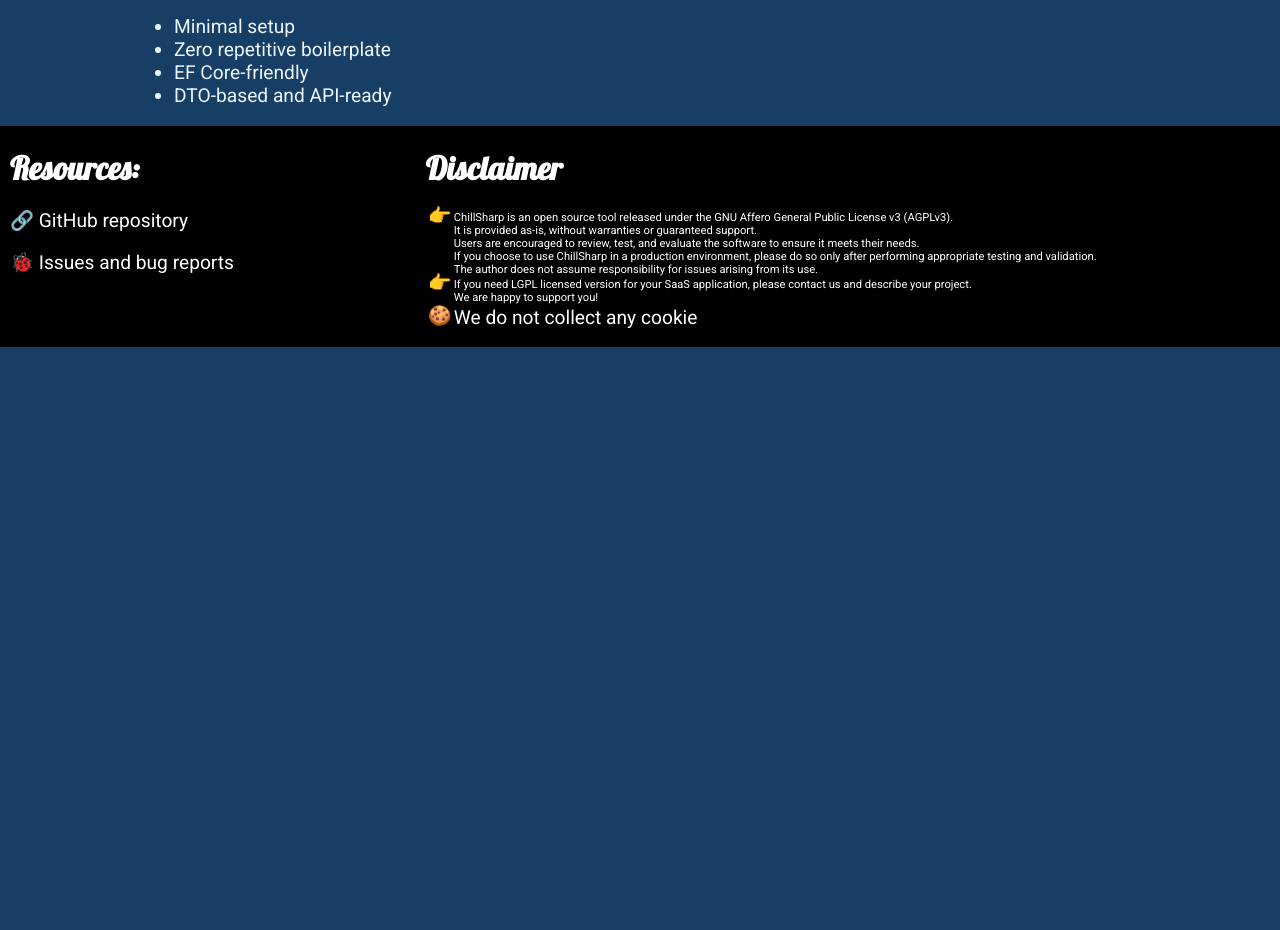
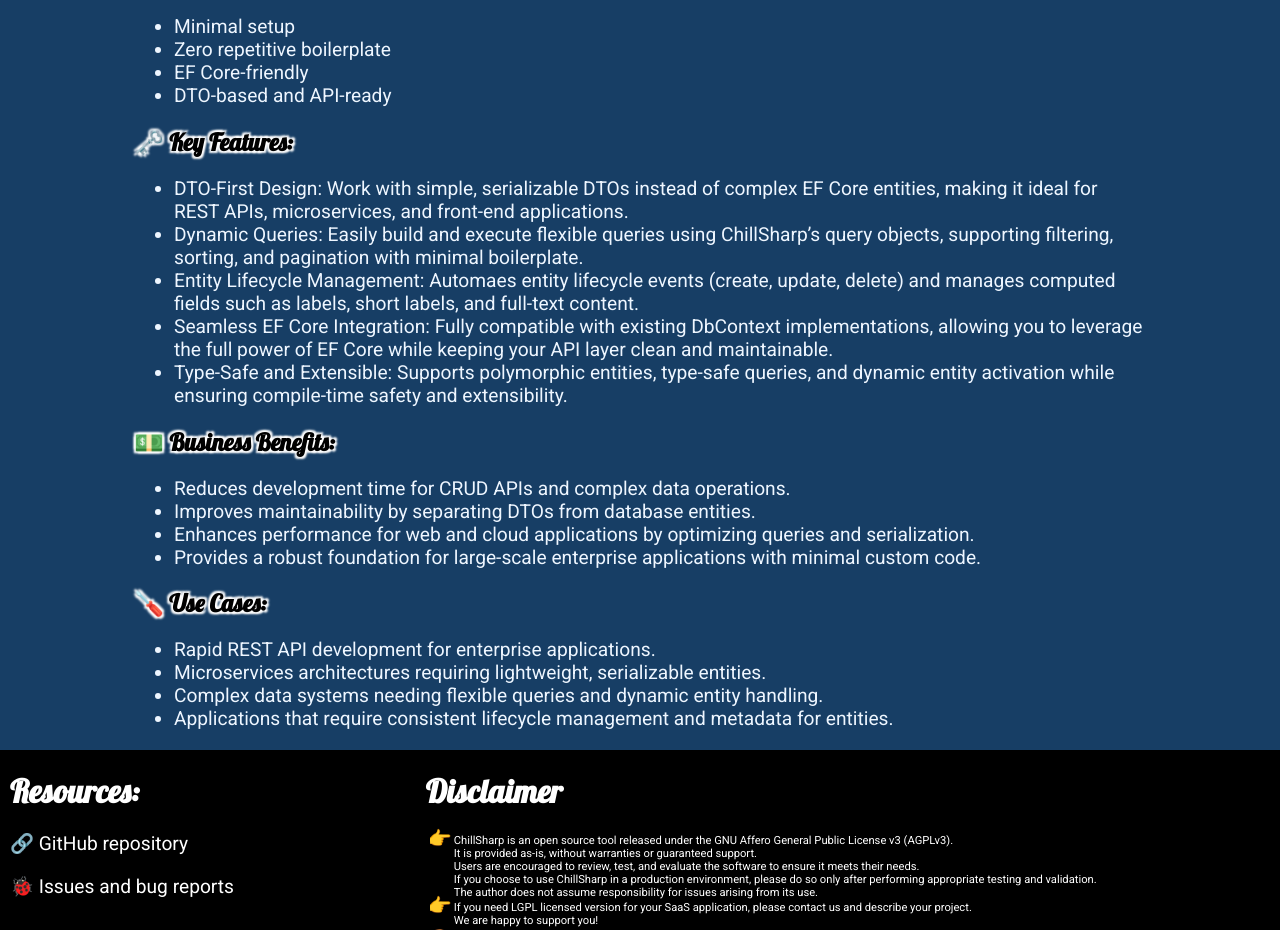
Before and after one commit to e-500/chill-sharp-www, an Angular app: page / in a window 1280 px wide. Shown: the part 1709-2639 px from the top of the page. Before the commit the page ends 2056 px from the top, so only its background shows below. Built offline with nearby package versions, Linux system fonts and the light colour scheme.

Commit message:
Added more info in home page

```diff
--- a/src/app/home/home.component.html
+++ b/src/app/home/home.component.html
@@ -87,6 +87,29 @@
         <li>EF Core-friendly</li>
         <li>DTO-based and API-ready</li>
       </ul>
+
+      <h2>🗝️ Key Features:</h2>
+      <ul>
+        <li>DTO-First Design: Work with simple, serializable DTOs instead of complex EF Core entities, making it ideal for REST APIs, microservices, and front-end applications.</li>
+        <li>Dynamic Queries: Easily build and execute flexible queries using ChillSharp’s query objects, supporting filtering, sorting, and pagination with minimal boilerplate.</li>
+        <li>Entity Lifecycle Management: Automaes entity lifecycle events (create, update, delete) and manages computed fields such as labels, short labels, and full-text content.</li>
+        <li>Seamless EF Core Integration: Fully compatible with existing DbContext implementations, allowing you to leverage the full power of EF Core while keeping your API layer clean and maintainable.</li>
+        <li>Type-Safe and Extensible: Supports polymorphic entities, type-safe queries, and dynamic entity activation while ensuring compile-time safety and extensibility.</li>
+      </ul>
+      <h2>💵 Business Benefits:</h2>
+      <ul>
+        <li>Reduces development time for CRUD APIs and complex data operations.</li>
+        <li>Improves maintainability by separating DTOs from database entities.</li>
+        <li>Enhances performance for web and cloud applications by optimizing queries and serialization.</li>
+        <li>Provides a robust foundation for large-scale enterprise applications with minimal custom code.</li>
+      </ul>
+      <h2>🪛 Use Cases:</h2>
+      <ul>
+        <li>Rapid REST API development for enterprise applications.</li>
+        <li>Microservices architectures requiring lightweight, serializable entities.</li>
+        <li>Complex data systems needing flexible queries and dynamic entity handling.</li>
+        <li>Applications that require consistent lifecycle management and metadata for entities.</li>
+      </ul>
     </div>
   </div>
   <div right>
```
